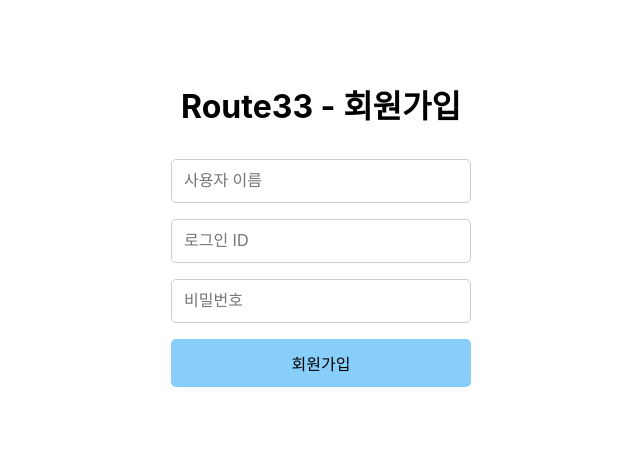
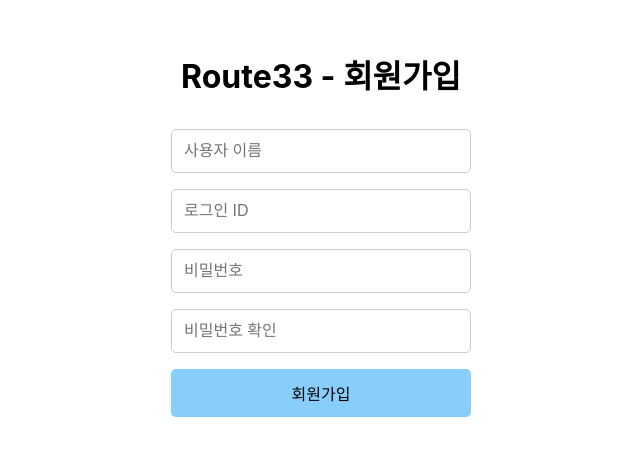
Before and after one commit to Goorm-Team3/route33-front, a React (Create React App) app: page /signup in a window 1280 px wide. Shown: the part 177-632 px from the top of the page, without its empty margins (319-959 px from the left). Built offline with nearby package versions, Linux system fonts and the light colour scheme.

Commit message:
fix : 회원가입 페이지- 비밀번호 확인 란 추가

```diff
--- a/src/pages/signIn.js
+++ b/src/pages/signIn.js
@@ -7,6 +7,7 @@ const SignUpPage = () => {
     const [userName, setUserName] = useState("");
     const [userId, setUserId] = useState("");
     const [userPw, setUserPw] = useState("");
+    const [userPwConfirm, setUserPwConfirm] = useState("");
 
     const handleUserNameChange = (event) =>{
       setUserName(event.target.value)
@@ -16,6 +17,9 @@ const SignUpPage = () => {
     }
     const handleUserPwChange = (event) =>{
       setUserPw(event.target.value)
+    }
+    const handleUserPwConfirm = (event)=>{
+      setUserPwConfirm(event.target.value)
     }
 
     const handleSignUp = async () => {
@@ -62,6 +66,13 @@ const SignUpPage = () => {
           name='userPw'
           onChange={handleUserPwChange}
         />
+        <input
+          type="password"
+          placeholder="비밀번호 확인"
+          style={styles.input}
+          name='userPwConfirm'
+          onChange={handleUserPwConfirm}
+        />
         <button style={styles.button} onClick={handleSignUp}>회원가입</button>
       </div>
     </div>
```
